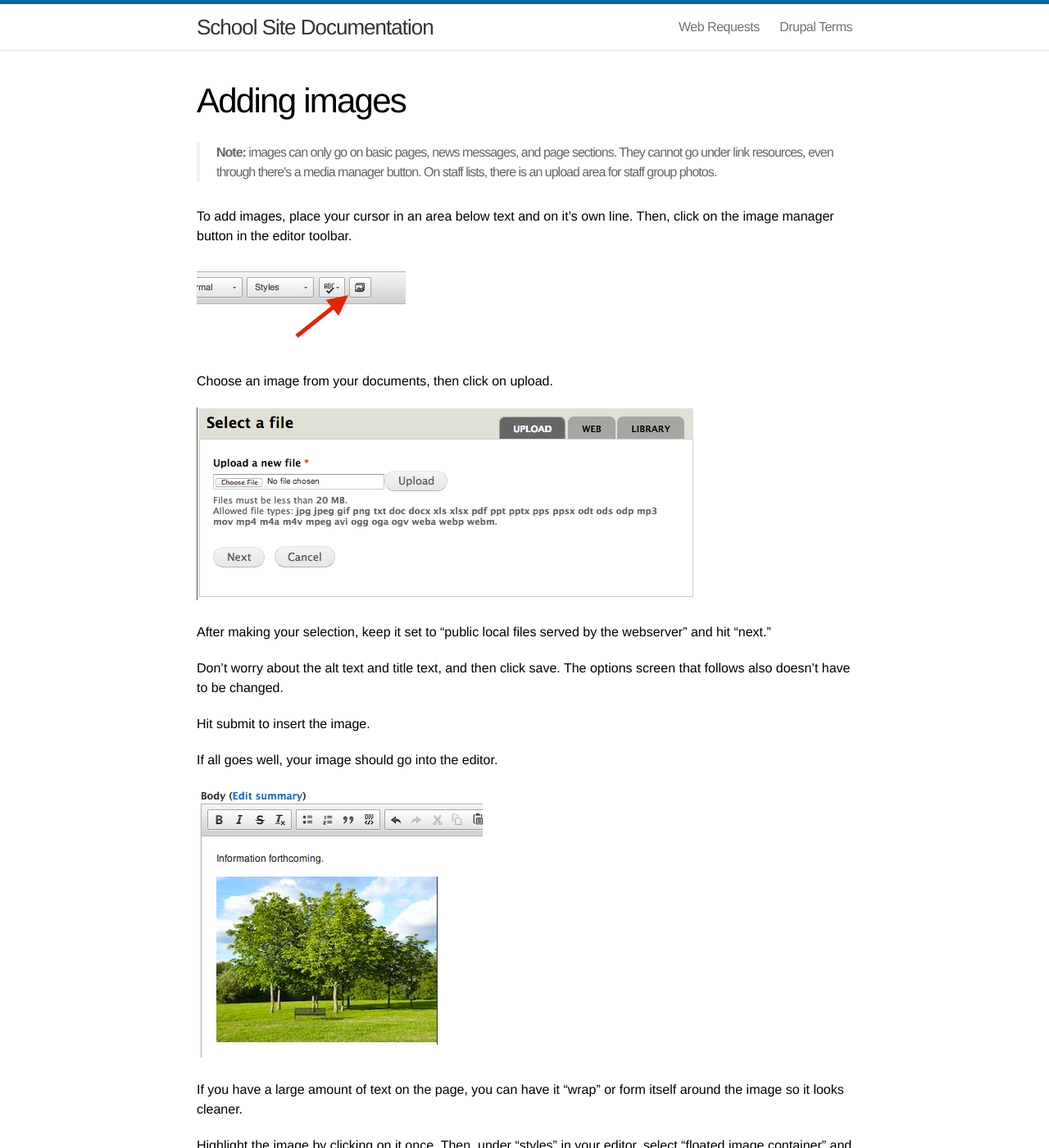
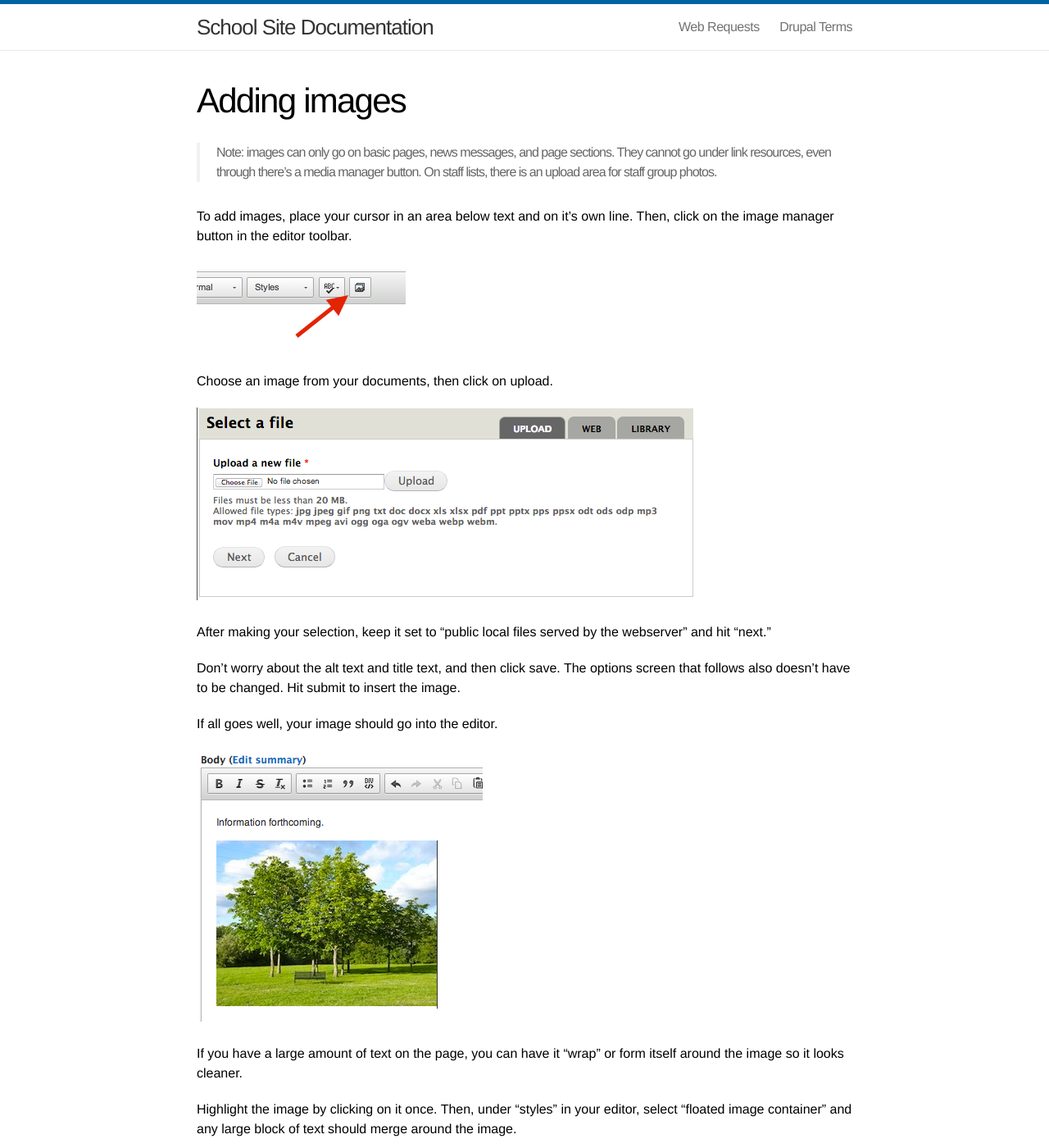
Before and after one commit to HCPSS/schoolsites-help, a Jekyll site: the page built from _posts/2014-07-15-adding-images.md, in a window 1280 px wide and 1400 px high. Shown: the whole window at 82% size. Built offline with Jekyll 4.4.1, drawn with Linux system fonts in a browser that asks for light colours; Markdown is read by kramdown in place of the engine named in the settings.

Commit message:
changed markup syntax

```diff
--- a/_posts/2014-07-15-adding-images.md
+++ b/_posts/2014-07-15-adding-images.md
@@ -4,9 +4,7 @@ title: "Adding images"
 category: media
 ---
 
-<blockquote>
-<strong>Note:</strong> images can only go on basic pages, news messages, and page sections. They cannot go under link resources, even through there's a media manager button. On staff lists, there is an upload area for staff group photos.
-</blockquote>
+> Note: images can only go on basic pages, news messages, and page sections. They cannot go under link resources, even through there's a media manager button. On staff lists, there is an upload area for staff group photos.
 
 To add images, place your cursor in an area below text and on it's own line. Then, click on the image manager button in the editor toolbar.
 
@@ -19,7 +17,6 @@ Choose an image from your documents, then click on upload.
 After making your selection, keep it set to "public local files served by the webserver" and hit "next."
 
 Don't worry about the alt text and title text, and then click save. The options screen that follows also doesn't have to be changed.
-
 Hit submit to insert the image.
 
 If all goes well, your image should go into the editor.
```
